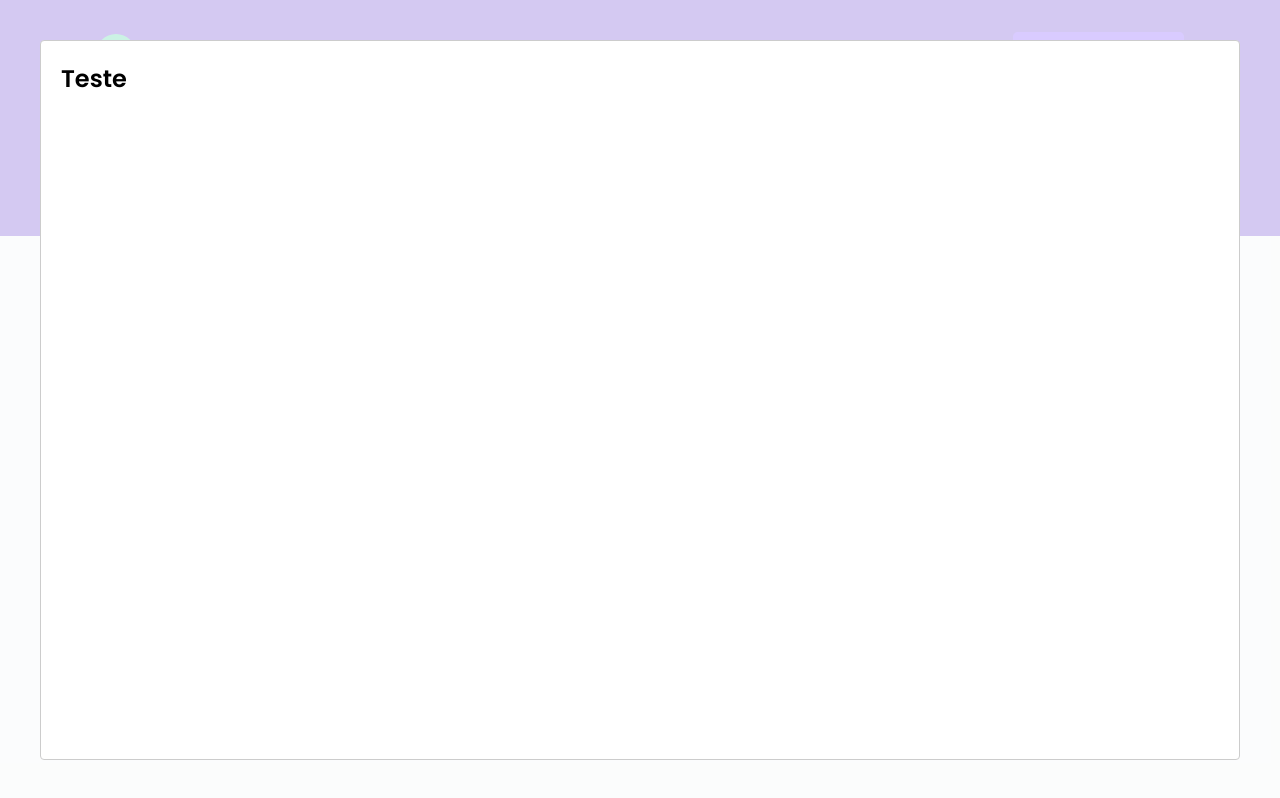
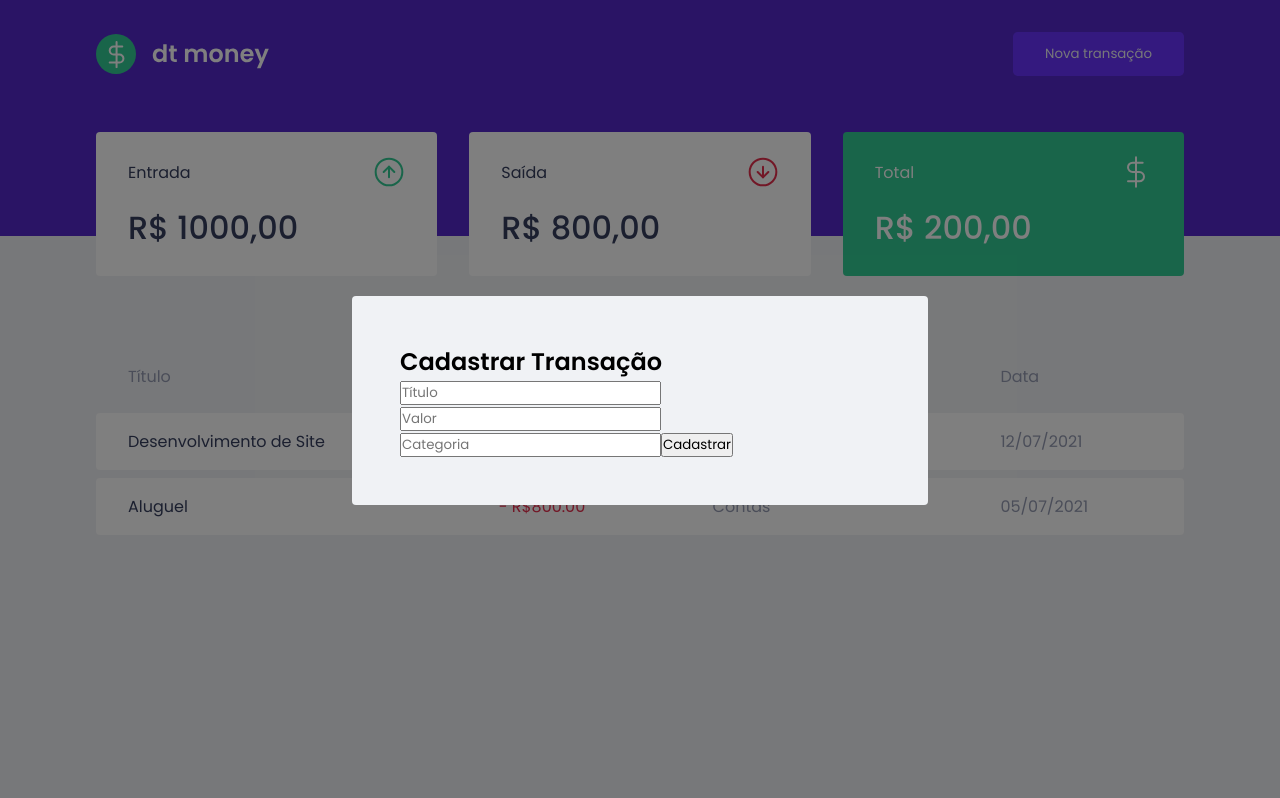
Before and after one commit to Gabriel-sn/money-control, a React (Create React App) app in the folder money-control/: page / in a window 1280 px wide. Both pictures are taken after a click on the button "Nova transação". Built offline with nearby package versions, Linux system fonts and the light colour scheme; no server answers; what miragejs would draw is missing.

Commit message:
Início da estilização do modal

```diff
--- a/money-control/src/App.tsx
+++ b/money-control/src/App.tsx
@@ -3,6 +3,7 @@ import { GlobalStyle } from "./styles/global";
 import { Header } from "./components/Header/Header";
 import { Dashboard } from "./components/Dashboard/Dashboard";
 import Modal from 'react-modal';
+import { NewTransactionModal } from "./components/NewTransactionModal/NewTransactionModal";
 
 Modal.setAppElement('#root');
 
@@ -21,12 +22,12 @@ export function App() {
   return (
     <>
       <GlobalStyle />
+
       <Header onOpenNewTransactionModal={handleOpenNewTransactionModal}/>
 
-      <Modal isOpen={isNewTransactionModalOpen}
-        onRequestClose={handleCloseNewTransactionModal}>
-        <h2>Teste</h2>
-      </Modal>
+      <NewTransactionModal
+        isOpen={isNewTransactionModalOpen}
+        onRequestClose={handleCloseNewTransactionModal}/>
 
       <Dashboard />
     </>
--- /dev/null
+++ b/money-control/src/components/NewTransactionModal/NewTransactionModal.tsx
@@ -0,0 +1,27 @@
+import Modal from 'react-modal';
+import {Container} from './styles';
+
+interface NewTransactionModalProps{
+    isOpen: boolean,
+    onRequestClose: () => void,
+}
+
+export function NewTransactionModal({isOpen, onRequestClose} : NewTransactionModalProps){
+    return (
+        <Modal
+            isOpen={isOpen}
+            onRequestClose={onRequestClose}
+            overlayClassName="modal-overlay"
+            className="modal-style"
+        >
+            <Container>
+                <h2>Cadastrar Transação</h2>
+
+                <input type="text" placeholder="Título"/>
+                <input type="number" placeholder="Valor"/>
+                <input type="text" placeholder="Categoria"/>
+                <button type="submit">Cadastrar</button>
+            </Container>
+        </Modal>
+    )
+}
--- /dev/null
+++ b/money-control/src/components/NewTransactionModal/styles.ts
@@ -0,0 +1,3 @@
+import styled from "styled-components";
+
+export const Container = styled.form``;
--- a/money-control/src/styles/global.ts
+++ b/money-control/src/styles/global.ts
@@ -53,4 +53,26 @@ export const GlobalStyle = createGlobalStyle`
         opacity: .6;
         cursor: not-allowed;
     }
+
+    .modal-overlay {
+        background: rgba(0, 0, 0, 0.5);
+        position: fixed;
+        top: 0;
+        left: 0;
+        right: 0;
+        bottom: 0;
+
+        display: flex;
+        align-items: center;
+        justify-content: center;
+    }
+
+    .modal-style {
+        width: 100%;
+        max-width: 576px;
+        background: var(--background);
+        padding: 3rem;
+        position: relative;
+        border-radius: .25rem;
+    }
 `
```
